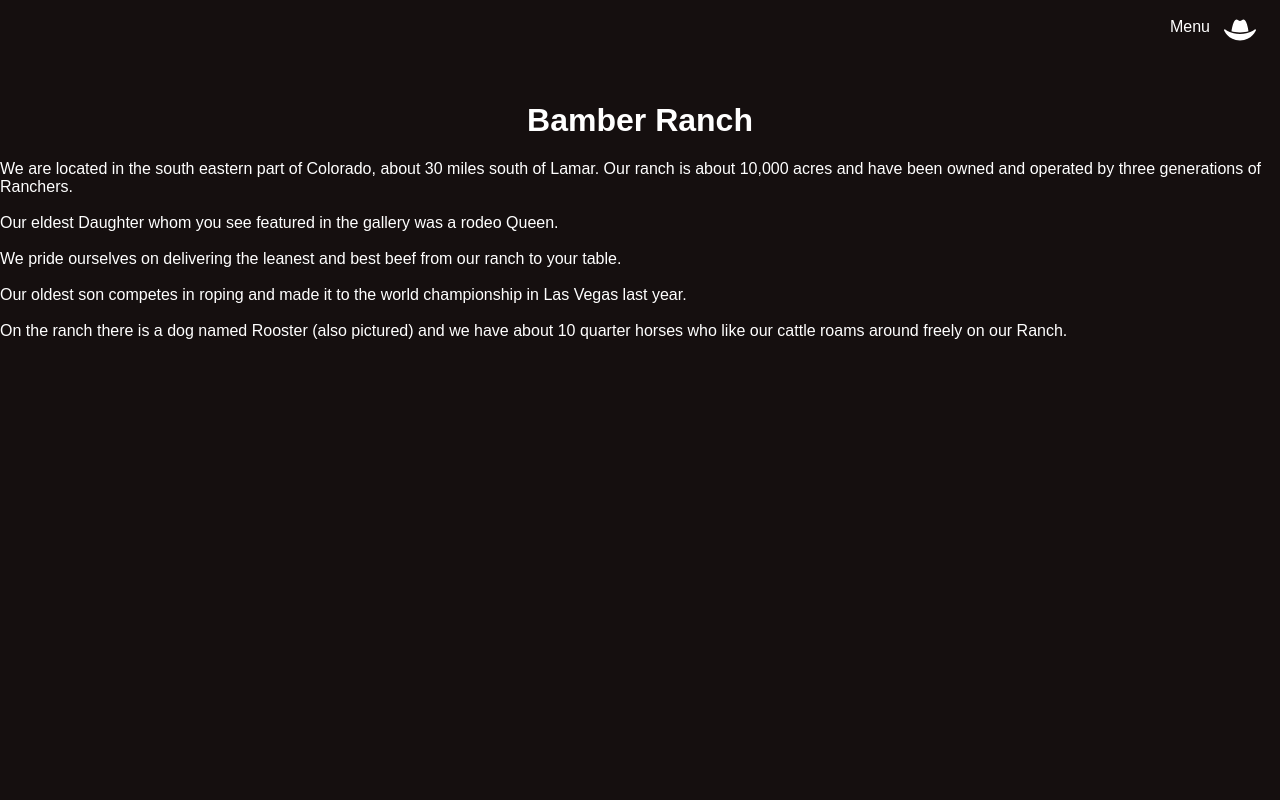
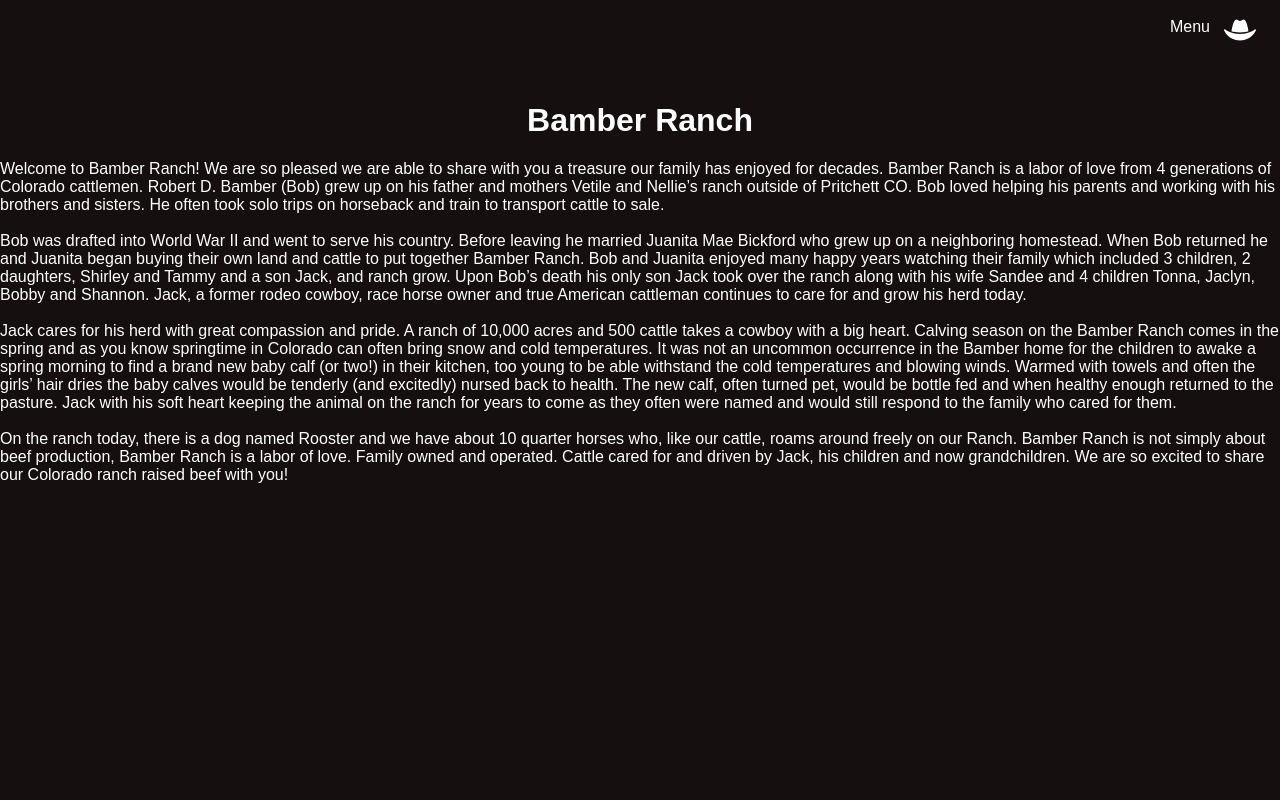
Before and after one commit to JanBo/theranch, a React (Create React App) app: page /aboutus in a window 1280 px wide. Shown: the top 800 px of the page. Built offline with nearby package versions, Linux system fonts and the light colour scheme; what @aws-amplify/datastore, aws-amplify would draw is missing.

Commit message:
updating the about

```diff
--- a/src/components/AboutUs/index.js
+++ b/src/components/AboutUs/index.js
@@ -24,26 +24,50 @@ const AboutUs = () => {
       <Navbar toggle={toggle} />
       <Sidebar isOpen={isOpen} toggle={toggle} />
       <AboutUsContent>
-        We are located in the south eastern part of Colorado, about 30 miles
-        south of Lamar. Our ranch is about 10,000 acres and have been owned and
-        operated by three generations of Ranchers.
+        Welcome to Bamber Ranch! We are so pleased we are able to share with you
+        a treasure our family has enjoyed for decades. Bamber Ranch is a labor
+        of love from 4 generations of Colorado cattlemen. Robert D. Bamber (Bob)
+        grew up on his father and mothers Vetile and Nellie’s ranch outside of
+        Pritchett CO. Bob loved helping his parents and working with his
+        brothers and sisters. He often took solo trips on horseback and train to
+        transport cattle to sale.
         <br />
         <br />
-        Our eldest Daughter whom you see featured in the gallery was a rodeo
-        Queen.
+        Bob was drafted into World War II and went to serve his country. Before
+        leaving he married Juanita Mae Bickford who grew up on a neighboring
+        homestead. When Bob returned he and Juanita began buying their own land
+        and cattle to put together Bamber Ranch. Bob and Juanita enjoyed many
+        happy years watching their family which included 3 children, 2
+        daughters, Shirley and Tammy and a son Jack, and ranch grow. Upon Bob’s
+        death his only son Jack took over the ranch along with his wife Sandee
+        and 4 children Tonna, Jaclyn, Bobby and Shannon. Jack, a former rodeo
+        cowboy, race horse owner and true American cattleman continues to care
+        for and grow his herd today.
         <br />
         <br />
-        We pride ourselves on delivering the leanest and best beef from our
-        ranch to your table.
+        Jack cares for his herd with great compassion and pride. A ranch of
+        10,000 acres and 500 cattle takes a cowboy with a big heart. Calving
+        season on the Bamber Ranch comes in the spring and as you know
+        springtime in Colorado can often bring snow and cold temperatures. It
+        was not an uncommon occurrence in the Bamber home for the children to
+        awake a spring morning to find a brand new baby calf (or two!) in their
+        kitchen, too young to be able withstand the cold temperatures and
+        blowing winds. Warmed with towels and often the girls’ hair dries the
+        baby calves would be tenderly (and excitedly) nursed back to health. The
+        new calf, often turned pet, would be bottle fed and when healthy enough
+        returned to the pasture. Jack with his soft heart keeping the animal on
+        the ranch for years to come as they often were named and would still
+        respond to the family who cared for them.
         <br />
         <br />
-        Our oldest son competes in roping and made it to the world championship
-        in Las Vegas last year.
+        On the ranch today, there is a dog named Rooster and we have about 10
+        quarter horses who, like our cattle, roams around freely on our Ranch.
+        Bamber Ranch is not simply about beef production, Bamber Ranch is a
+        labor of love. Family owned and operated. Cattle cared for and driven by
+        Jack, his children and now grandchildren. We are so excited to share our
+        Colorado ranch raised beef with you!
         <br />
         <br />
-        On the ranch there is a dog named Rooster (also pictured) and we have
-        about 10 quarter horses who like our cattle roams around freely on our
-        Ranch.
       </AboutUsContent>
 
       {/* <AboutUsContent>
```
